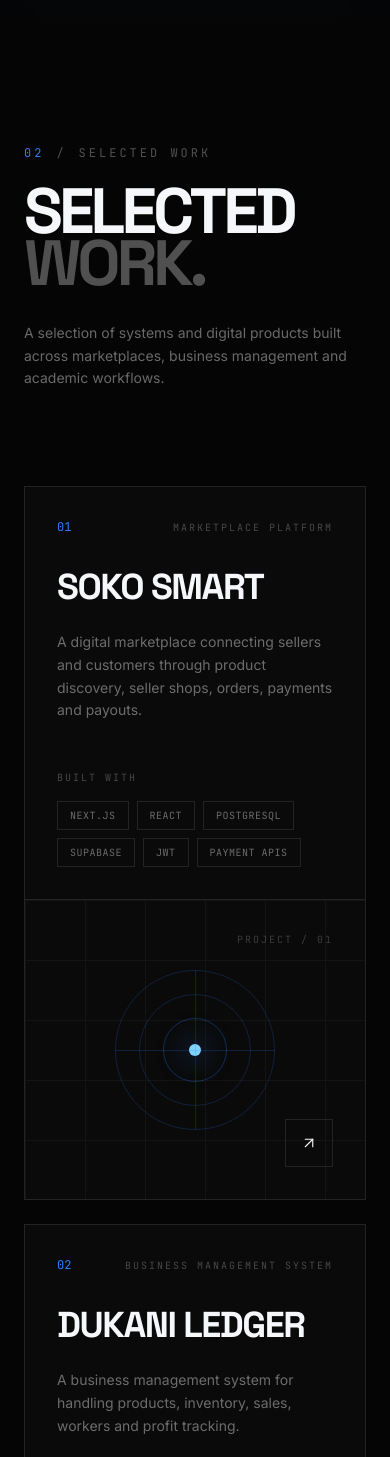
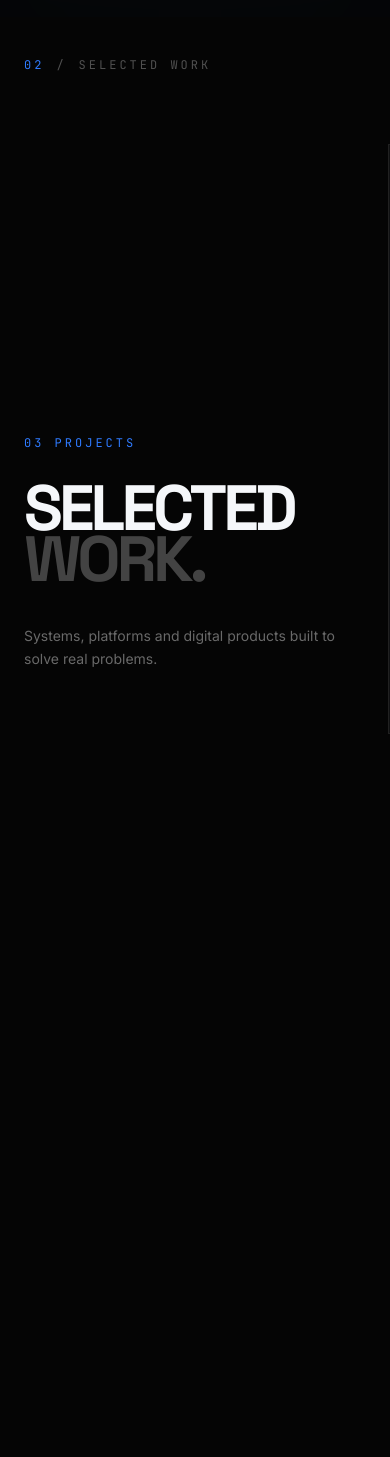
Before and after one commit to BEN1803/benjamin-portfolio, a Next.js app: page / in a window 390 px wide. Shown: the part 1671-3128 px from the top of the page. Built offline with nearby package versions, Linux system fonts and the light colour scheme.

Commit message:
modified projects sections reveal

```diff
--- a/src/components/Projects.tsx
+++ b/src/components/Projects.tsx
@@ -1,182 +1,238 @@
 "use client";
 
+import { useLayoutEffect, useRef } from "react";
 import { motion } from "motion/react";
-import { ArrowUpRight } from "lucide-react";
+import { ArrowUpRight, ArrowDown } from "lucide-react";
+import gsap from "gsap";
+import { ScrollTrigger } from "gsap/ScrollTrigger";
 
 import { projects } from "@/lib/projects";
 
+gsap.registerPlugin(ScrollTrigger);
+
 export default function Projects() {
+  const sectionRef = useRef<HTMLElement>(null);
+  const trackRef = useRef<HTMLDivElement>(null);
+
+  useLayoutEffect(() => {
+    const section = sectionRef.current;
+    const track = trackRef.current;
+
+    if (!section || !track) return;
+
+    const ctx = gsap.context(() => {
+      const getScrollAmount = () => {
+        return -(track.scrollWidth - window.innerWidth);
+      };
+
+      gsap.to(track, {
+        x: getScrollAmount,
+        ease: "none",
+        scrollTrigger: {
+          trigger: section,
+          start: "top top",
+          end: () => `+=${track.scrollWidth - window.innerWidth}`,
+          scrub: 1,
+          pin: true,
+          invalidateOnRefresh: true,
+        },
+      });
+    }, section);
+
+    return () => ctx.revert();
+  }, []);
+
   return (
     <section
+      ref={sectionRef}
       id="work"
-      className="relative overflow-hidden bg-[#050505] px-6 py-32 md:px-10 md:py-48"
+      className="relative overflow-hidden bg-[#050505]"
     >
-      <div className="mx-auto max-w-7xl">
-        {/* Section heading */}
-        <div className="mb-24 flex flex-col justify-between gap-8 md:flex-row md:items-end">
-          <div>
+      {/* Section header */}
+      <div className="absolute left-0 top-0 z-20 w-full px-6 pt-10 md:px-10 md:pt-12">
+        <div className="mx-auto flex max-w-7xl items-center justify-between">
+          <div className="flex items-center gap-3 font-mono text-xs uppercase tracking-[0.25em] text-white/30">
+            <span className="text-[#2f7bff]">02</span>
+            <span>/</span>
+            <span>Selected Work</span>
+          </div>
+
+          <div className="hidden items-center gap-3 font-mono text-[10px] uppercase tracking-[0.2em] text-white/25 md:flex">
+            <span>Scroll</span>
+
+            <ArrowDown
+              size={13}
+              strokeWidth={1.5}
+              className="rotate-[-90deg]"
+            />
+          </div>
+        </div>
+      </div>
+
+      {/* Horizontal track */}
+      <div
+        ref={trackRef}
+        className="flex h-screen w-max items-center gap-8 px-6 md:gap-12 md:px-10"
+      >
+        {/* Intro panel */}
+        <div className="flex h-[70vh] w-[85vw] max-w-[1000px] flex-shrink-0 flex-col justify-end pb-16 md:h-[72vh] md:w-[70vw] md:pb-20">
           <motion.div
-              initial={{ opacity: 0, y: 20 }}
+            initial={{ opacity: 0, y: 40 }}
             whileInView={{ opacity: 1, y: 0 }}
-              viewport={{ once: true, amount: 0.5 }}
-              transition={{ duration: 0.7 }}
-              className="mb-6 flex items-center gap-3 font-mono text-xs uppercase tracking-[0.25em] text-white/30"
+            viewport={{ once: true }}
+            transition={{ duration: 0.8 }}
           >
-              <span className="text-[#2f7bff]">02</span>
+            <p className="mb-8 font-mono text-xs uppercase tracking-[0.25em] text-[#2f7bff]">
+              03 Projects
+            </p>
 
-              <span>/</span>
-
-              <span>Selected Work</span>
-            </motion.div>
-
-            <motion.h2
-              initial={{ opacity: 0, y: 60 }}
-              whileInView={{ opacity: 1, y: 0 }}
-              viewport={{ once: true, amount: 0.4 }}
-              transition={{
-                duration: 0.9,
-                ease: [0.22, 1, 0.36, 1],
-              }}
-              className="font-display text-[clamp(4rem,10vw,9rem)] font-bold uppercase leading-[0.82] tracking-[-0.06em]"
-            >
+            <h2 className="max-w-5xl font-display text-[clamp(4rem,11vw,10rem)] font-bold uppercase leading-[0.8] tracking-[-0.06em]">
               Selected
               <br />
-              <span className="text-white/30">Work.</span>
-            </motion.h2>
+              <span className="text-white/25">Work.</span>
+            </h2>
+
+            <p className="mt-10 max-w-md text-sm leading-relaxed text-white/40 md:text-base">
+              Systems, platforms and digital products built to solve real
+              problems.
+            </p>
+          </motion.div>
         </div>
 
-          <motion.p
-            initial={{ opacity: 0, y: 30 }}
-            whileInView={{ opacity: 1, y: 0 }}
-            viewport={{ once: true, amount: 0.5 }}
-            transition={{
-              duration: 0.8,
-              delay: 0.15,
+        {/* Project cards */}
+        {projects.map((project, index) => (
+          <article
+            key={project.title}
+            className="group relative flex h-[70vh] w-[88vw] max-w-[1200px] flex-shrink-0 overflow-hidden border border-white/10 bg-[#080808] md:h-[72vh] md:w-[78vw]"
+          >
+            {/* Background grid */}
+            <div
+              className="pointer-events-none absolute inset-0 opacity-[0.035]"
+              style={{
+                backgroundImage:
+                  "linear-gradient(rgba(255,255,255,1) 1px, transparent 1px), linear-gradient(90deg, rgba(255,255,255,1) 1px, transparent 1px)",
+                backgroundSize: "70px 70px",
               }}
-            className="max-w-sm text-sm leading-relaxed text-white/40 md:text-right"
-          >
-            A selection of systems and digital products built across
-            marketplaces, business management and academic workflows.
-          </motion.p>
-        </div>
+            />
 
-        {/* Projects */}
-        <div className="space-y-6">
-          {projects.map((project, index) => (
-            <motion.article
-              key={project.title}
-              initial={{ opacity: 0, y: 60 }}
-              whileInView={{ opacity: 1, y: 0 }}
-              viewport={{ once: true, amount: 0.2 }}
-              transition={{
-                duration: 0.8,
-                delay: index * 0.1,
-                ease: [0.22, 1, 0.36, 1],
-              }}
-              className="group relative overflow-hidden border border-white/10 bg-white/[0.02] transition-colors duration-500 hover:border-[#2f7bff]/40"
-            >
-              <div className="grid min-h-[420px] md:grid-cols-[1fr_1.5fr]">
-                {/* Project information */}
-                <div className="flex flex-col justify-between p-8 md:p-12">
+            {/* Blue ambient glow */}
+            <div className="pointer-events-none absolute right-[-15%] top-1/2 h-[500px] w-[500px] -translate-y-1/2 rounded-full bg-[#2f7bff]/[0.04] blur-[120px] transition-all duration-1000 group-hover:bg-[#2f7bff]/[0.08]" />
+
+            {/* Content */}
+            <div className="relative z-10 flex w-full flex-col justify-between p-8 md:p-14 lg:p-16">
+              {/* Top */}
+              <div className="flex items-start justify-between">
                 <div>
-                    <div className="mb-8 flex items-center justify-between">
                   <span className="font-mono text-xs text-[#2f7bff]">
                     {project.number}
                   </span>
 
-                      <span className="font-mono text-[10px] uppercase tracking-[0.2em] text-white/25">
+                  <p className="mt-3 font-mono text-[10px] uppercase tracking-[0.2em] text-white/25">
                     {project.category}
+                  </p>
+                </div>
+
+                <span className="font-mono text-[10px] uppercase tracking-[0.2em] text-white/20">
+                  PROJECT / {project.number}
                 </span>
               </div>
 
-                    <h3 className="font-display text-4xl font-bold uppercase tracking-[-0.04em] md:text-6xl">
+              {/* Middle */}
+              <div className="grid gap-12 lg:grid-cols-[1fr_0.8fr] lg:items-end">
+                <div>
+                  <h3 className="font-display text-[clamp(3.5rem,7vw,7rem)] font-bold uppercase leading-[0.8] tracking-[-0.06em]">
                     {project.title}
                   </h3>
 
-                    <p className="mt-6 max-w-md text-sm leading-relaxed text-white/40 md:text-base">
+                  <p className="mt-8 max-w-lg text-sm leading-relaxed text-white/40 md:text-base">
                     {project.description}
                   </p>
                 </div>
 
-                  {/* Technologies */}
-                  <div className="mt-12">
-                    <p className="mb-4 font-mono text-[10px] uppercase tracking-[0.2em] text-white/25">
+                {/* Technical visual */}
+                <div className="relative hidden aspect-square max-w-[320px] justify-self-end lg:block">
+                  <div className="absolute inset-0 rounded-full border border-[#2f7bff]/10" />
+
+                  <div className="absolute inset-[12%] rounded-full border border-[#2f7bff]/15" />
+
+                  <div className="absolute inset-[25%] rounded-full border border-[#2f7bff]/20" />
+
+                  <div className="absolute left-1/2 top-1/2 h-px w-full -translate-x-1/2 bg-[#2f7bff]/15" />
+
+                  <div className="absolute left-1/2 top-1/2 h-full w-px -translate-y-1/2 bg-[#2f7bff]/15" />
+
+                  <motion.div
+                    animate={{
+                      rotate: 360,
+                    }}
+                    transition={{
+                      duration: 20,
+                      repeat: Infinity,
+                      ease: "linear",
+                    }}
+                    className="absolute inset-[8%]"
+                  >
+                    <div className="absolute left-1/2 top-0 h-2 w-2 -translate-x-1/2 rounded-full bg-[#7dd3fc] shadow-[0_0_20px_#2f7bff]" />
+                  </motion.div>
+
+                  <div className="absolute left-1/2 top-1/2 h-3 w-3 -translate-x-1/2 -translate-y-1/2 rounded-full bg-[#7dd3fc] shadow-[0_0_35px_#2f7bff]" />
+                </div>
+              </div>
+
+              {/* Bottom */}
+              <div className="flex flex-col gap-8 border-t border-white/10 pt-6 md:flex-row md:items-end md:justify-between">
+                <div>
+                  <p className="mb-4 font-mono text-[10px] uppercase tracking-[0.2em] text-white/20">
                     Built with
                   </p>
 
-                    <div className="flex flex-wrap gap-2">
+                  <div className="flex max-w-xl flex-wrap gap-2">
                     {project.technologies.map((technology) => (
                       <span
                         key={technology}
-                          className="border border-white/10 px-3 py-1.5 font-mono text-[10px] uppercase tracking-wider text-white/40 transition-colors duration-300 group-hover:border-white/20 group-hover:text-white/60"
+                        className="border border-white/10 px-3 py-1.5 font-mono text-[9px] uppercase tracking-wider text-white/35 transition-colors duration-300 group-hover:border-[#2f7bff]/30 group-hover:text-white/60"
                       >
                         {technology}
                       </span>
                     ))}
                   </div>
                 </div>
-                </div>
 
-                {/* Visual area */}
-                <div className="relative min-h-[300px] overflow-hidden border-t border-white/10 md:border-l md:border-t-0">
-                  {/* Grid */}
-                  <div
-                    className="absolute inset-0 opacity-[0.04]"
-                    style={{
-                      backgroundImage:
-                        "linear-gradient(rgba(255,255,255,1) 1px, transparent 1px), linear-gradient(90deg, rgba(255,255,255,1) 1px, transparent 1px)",
-                      backgroundSize: "60px 60px",
-                    }}
+                <button
+                  type="button"
+                  className="group/button flex w-fit items-center gap-4 border border-white/10 px-5 py-3 font-mono text-[10px] uppercase tracking-[0.2em] text-white/50 transition-all duration-300 hover:border-[#2f7bff] hover:bg-[#2f7bff]/10 hover:text-white"
+                >
+                  Explore Case Study
+
+                  <ArrowUpRight
+                    size={15}
+                    strokeWidth={1.5}
+                    className="transition-transform duration-300 group-hover/button:-translate-y-1 group-hover/button:translate-x-1"
                   />
-
-                  {/* Project number */}
-                  <div className="absolute right-8 top-8 font-mono text-[10px] uppercase tracking-[0.2em] text-white/20">
-                    PROJECT / {project.number}
-                  </div>
-
-                  {/* Abstract visual */}
-                  <div className="absolute inset-0 flex items-center justify-center">
-                    <motion.div
-                      initial={{ scale: 0.8, opacity: 0 }}
-                      whileInView={{ scale: 1, opacity: 1 }}
-                      viewport={{ once: true }}
-                      transition={{
-                        duration: 1,
-                        delay: 0.2,
-                      }}
-                      className="relative h-40 w-40 md:h-56 md:w-56"
-                    >
-                      <div className="absolute inset-0 rounded-full border border-[#2f7bff]/20" />
-
-                      <div className="absolute inset-6 rounded-full border border-[#2f7bff]/20" />
-
-                      <div className="absolute inset-12 rounded-full border border-[#2f7bff]/30" />
-
-                      <div className="absolute left-1/2 top-1/2 h-3 w-3 -translate-x-1/2 -translate-y-1/2 rounded-full bg-[#7dd3fc] shadow-[0_0_30px_#2f7bff]" />
-
-                      <div className="absolute left-1/2 top-1/2 h-px w-full -translate-x-1/2 bg-[#2f7bff]/20" />
-
-                      <div className="absolute left-1/2 top-1/2 h-full w-px -translate-y-1/2 bg-[#2f7bff]/20" />
-                    </motion.div>
-                  </div>
-
-                  {/* Open project */}
-                  <div className="absolute bottom-8 right-8">
-                    <div className="flex h-12 w-12 items-center justify-center border border-white/10 transition-all duration-300 group-hover:border-[#2f7bff] group-hover:bg-[#2f7bff]/10">
-                      <ArrowUpRight
-                        size={18}
-                        strokeWidth={1.5}
-                        className="transition-transform duration-300 group-hover:-translate-y-1 group-hover:translate-x-1"
-                      />
+                </button>
               </div>
             </div>
 
-                  {/* Hover glow */}
-                  <div className="pointer-events-none absolute inset-0 bg-[#2f7bff]/0 transition-colors duration-700 group-hover:bg-[#2f7bff]/[0.025]" />
+            {/* Hover border */}
+            <div className="pointer-events-none absolute inset-0 border border-[#2f7bff]/0 transition-colors duration-700 group-hover:border-[#2f7bff]/30" />
+
+            {/* Project index */}
+            <div className="absolute bottom-5 right-6 font-mono text-[9px] uppercase tracking-[0.2em] text-white/15 md:right-10">
+              {String(index + 1).padStart(2, "0")} /{" "}
+              {String(projects.length).padStart(2, "0")}
             </div>
+          </article>
+        ))}
+
+        {/* Ending panel */}
+        <div className="flex h-[70vh] w-[50vw] max-w-[700px] flex-shrink-0 items-center justify-center md:h-[72vh]">
+          <div className="text-center">
+            <p className="font-mono text-[10px] uppercase tracking-[0.25em] text-white/25">
+              More coming
+            </p>
+
+            <div className="mt-6 h-px w-24 bg-[#2f7bff] mx-auto" />
           </div>
-            </motion.article>
-          ))}
         </div>
       </div>
     </section>
```
Lines whose indentation alone changed are shown as unchanged.
